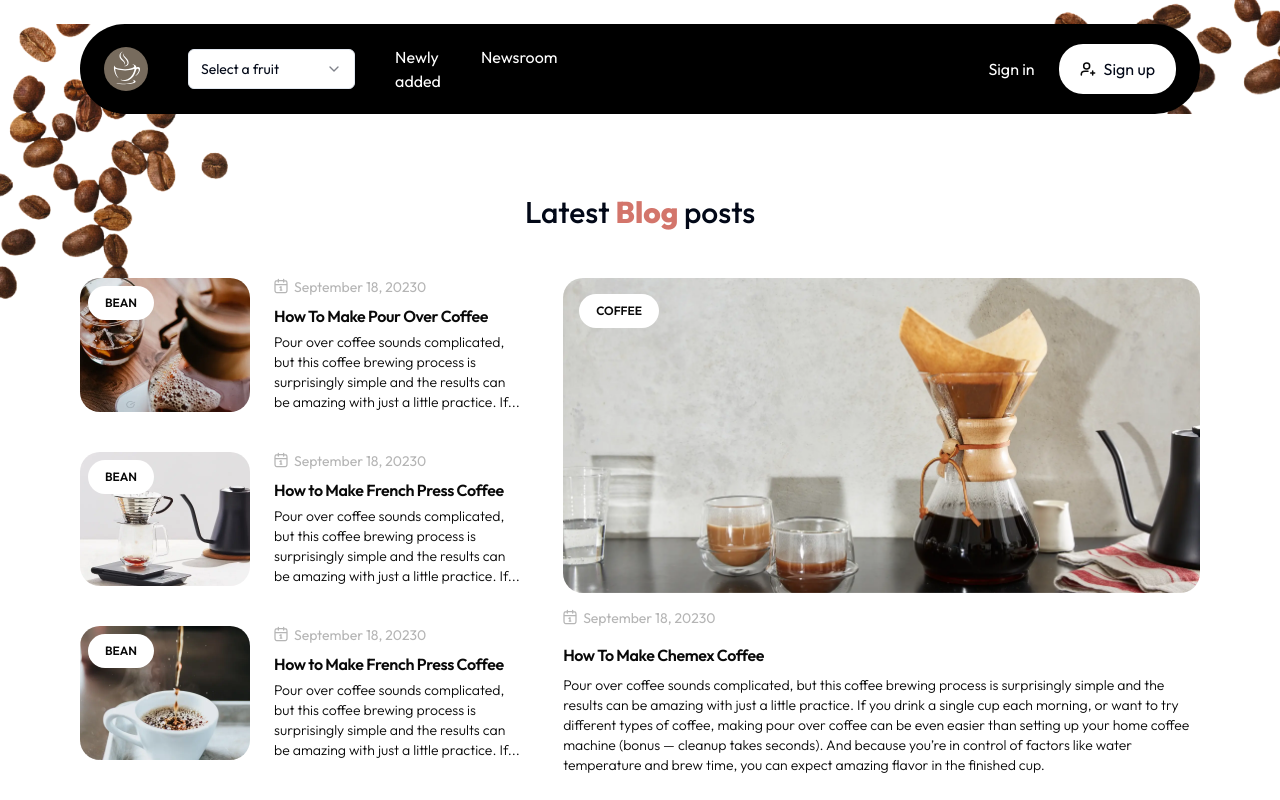
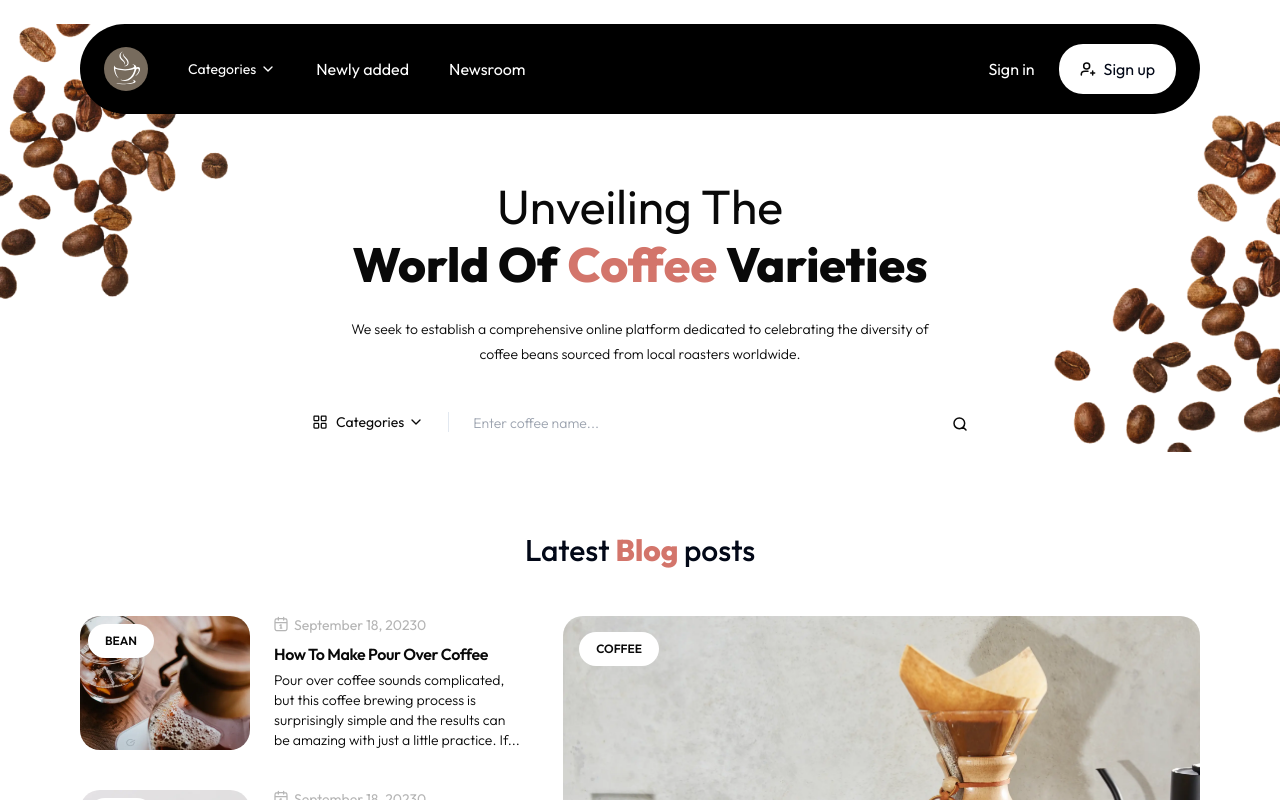
Before and after one commit to neharadialcode/shadcn-practice, a Next.js app: page / in a window 1280 px wide. Shown: the top 800 px of the page. Built offline with nearby package versions, Linux system fonts and the light colour scheme.

Commit message:
hero and header navbar is done

```diff
--- /dev/null
+++ b/src/components/AllSelect.jsx
@@ -0,0 +1,38 @@
+import React from 'react'
+import {
+    Select,
+    SelectContent,
+    SelectGroup,
+    SelectItem,
+    SelectLabel,
+    SelectTrigger,
+    SelectValue,
+} from "@/components/ui/select"
+import { CategoryIcon } from './Icons'
+
+const AllSelect = (props) => {
+    return (
+        <>
+            <Select className="p-0 border-none focus:border-none">
+                <SelectTrigger className={`p-0 bg-transparent group text-white hover:text-blue-600 duration-300 border-none outline-none focus:outline-none ${props.className}`}>
+                    <div className={`hidden ${props.className}`}>
+                        <CategoryIcon />
+                    </div>
+                    <SelectValue className='p-0' placeholder="Categories" />
+                </SelectTrigger>
+                <SelectContent>
+                    <SelectGroup>
+                        <SelectLabel>Fruits</SelectLabel>
+                        <SelectItem value="apple">Apple</SelectItem>
+                        <SelectItem value="banana">Banana</SelectItem>
+                        <SelectItem value="blueberry">Blueberry</SelectItem>
+                        <SelectItem value="grapes">Grapes</SelectItem>
+                        <SelectItem value="pineapple">Pineapple</SelectItem>
+                    </SelectGroup>
+                </SelectContent>
+            </Select>
+        </>
+    )
+}
+
+export default AllSelect
--- a/src/components/Header.jsx
+++ b/src/components/Header.jsx
@@ -2,17 +2,11 @@
 import Image from 'next/image'
 import React, { useState } from 'react'
 import { MainLogo, MenuIcon, SignUpPeople } from './Icons'
-import {
-    Select,
-    SelectContent,
-    SelectGroup,
-    SelectItem,
-    SelectLabel,
-    SelectTrigger,
-    SelectValue,
-} from "@/components/ui/select"
+
 import Link from 'next/link'
 import MobileHeader from './MobileHeader'
+import Hero from './Hero'
+import AllSelect from './AllSelect'
 
 
 const Header = () => {
@@ -20,29 +14,15 @@ const Header = () => {
     return (
         <>
             <div className="max-w-[1900px] relative mx-auto">
-                <Image className='absolute top-0 start-0' height={400} width={250} src="/assets/images/webp/header_top_start_img_bean.webp" alt='image' />
-                <Image className='absolute bottom-0 end-0' height={400} width={250} src="/assets/images/webp/header_bottom_end_img_bean.webp" alt='image' />
+                <Image className='absolute z-[-1] hidden md:flex top-0 start-0' height={400} width={250} src="/assets/images/webp/header_top_start_img_bean.webp" alt='image' />
+                <Image className='absolute z-[-1] hidden md:flex bottom-0 end-0' height={400} width={250} src="/assets/images/webp/header_bottom_end_img_bean.webp" alt='image' />
                 <div className="max-w-[1120px] relative z-10 mx-auto px-3 xl:px-0">
                     <div className='mt-4 md:mt-6 py-3 md:py-5 px-4 md:px-6 bg-black rounded-[50px] md:rounded-[96px] flex justify-between items-center'>
                         <div className='flex gap-5 md:gap-10 items-center'>
                             <Link href="/" className='text-base text-white hover:text-blue-600 duration-300'>
                                 <MainLogo />
                             </Link>
-                            <Select>
-                                <SelectTrigger>
-                                    <SelectValue placeholder="Select a fruit" />
-                                </SelectTrigger>
-                                <SelectContent>
-                                    <SelectGroup>
-                                        <SelectLabel>Fruits</SelectLabel>
-                                        <SelectItem value="apple">Apple</SelectItem>
-                                        <SelectItem value="banana">Banana</SelectItem>
-                                        <SelectItem value="blueberry">Blueberry</SelectItem>
-                                        <SelectItem value="grapes">Grapes</SelectItem>
-                                        <SelectItem value="pineapple">Pineapple</SelectItem>
-                                    </SelectGroup>
-                                </SelectContent>
-                            </Select>
+                            <AllSelect />
                             <div className="hidden sm:flex gap-5 md:gap-10">
                                 <Link href="/" className='text-base text-white hover:text-blue-600 duration-300'>Newly added</Link>
                                 <Link href="/" className='text-base text-white hover:text-blue-600 duration-300'>Newsroom</Link>
@@ -55,7 +35,7 @@ const Header = () => {
                                 Sign up
                             </Link>
                         </div>
-                        <div onClick={() => { setNavigationOpen(true) }} className="sm:hidden">
+                        <div onClick={() => { setNavigationOpen(true) }} className="sm:hidden cursor-pointer">
                             <MenuIcon />
                         </div>
                         <div className={`${navigationOpen ? "left-0 top-0" : "-left-full top-0"} z-[100] fixed w-full h-full bg-black duration-300`}>
@@ -63,6 +43,7 @@ const Header = () => {
                         </div>
                     </div>
                 </div>
+                <Hero />
             </div>
 
         </>
--- /dev/null
+++ b/src/components/Hero.jsx
@@ -0,0 +1,37 @@
+import React from 'react'
+import AllSelect from './AllSelect'
+import { BlackSearch, CategoryIcon, } from './Icons'
+
+const Hero = () => {
+    return (
+        <>
+            <div className="max-w-[1120px] mx-auto px-3 xl:px-0 pt-16">
+                <h1 className='text-3xl sm:text-4xl md:text-5xl font-normal capitalize text-center text-[#090909] !leading-[120%]'>
+                    Unveiling the {" "}
+                    <span className='font-extrabold sm:block'>world of
+                        {" "}   <span className='text-[#d3756b]'>coffee</span>
+                        {" "} varieties
+                    </span>
+                </h1>
+                <p className="text-center !leading-[180%] text-sm font-light max-w-[592px] mx-auto text-[#090909] pt-6">
+                    We seek to establish a comprehensive online platform dedicated to celebrating the diversity of coffee beans sourced from local roasters worldwide.
+                </p>
+                <div className='mt-6 max-w-[720px] mx-auto px-4 sm:px-6 md:px-8 py-[18px]'>
+                    <div className="flex items-center">
+                        <div className="border-e  sm:pe-4">
+                            <AllSelect className={"text-[#090909] !flex me-2"} />
+                        </div>
+                        <div className="relative max-w-[600px] w-full  ms-3 sm:ms-6">
+                            <div className="absolute end-0 top-1.5 z-0 cursor-pointer">
+                                <BlackSearch />
+                            </div>
+                            <input className='focus:outline-none text-sm font-light w-full pe-5' type="text" placeholder='Enter coffee name...' />
+                        </div>
+                    </div>
+                </div>
+            </div>
+        </>
+    )
+}
+
+export default Hero
--- a/src/components/Icons.jsx
+++ b/src/components/Icons.jsx
@@ -388,3 +388,25 @@ export const CrossIcon = () => {
     </svg>
   );
 };
+// TOAST CROSS ICON
+export const CategoryIcon = () => {
+  return (
+    <svg width="16" height="16" viewBox="0 0 16 16" fill="none" xmlns="http://www.w3.org/2000/svg">
+      <path className="group-hover:stroke-blue-600 duration-300" d="M5.6 2H3.06667C2.6933 2 2.50661 2 2.36401 2.07266C2.23856 2.13658 2.13658 2.23856 2.07266 2.36401C2 2.50661 2 2.6933 2 3.06667V5.6C2 5.97337 2 6.16005 2.07266 6.30266C2.13658 6.4281 2.23856 6.53009 2.36401 6.594C2.50661 6.66667 2.6933 6.66667 3.06667 6.66667H5.6C5.97337 6.66667 6.16005 6.66667 6.30266 6.594C6.4281 6.53009 6.53009 6.4281 6.594 6.30266C6.66667 6.16005 6.66667 5.97337 6.66667 5.6V3.06667C6.66667 2.6933 6.66667 2.50661 6.594 2.36401C6.53009 2.23856 6.4281 2.13658 6.30266 2.07266C6.16005 2 5.97337 2 5.6 2Z" stroke="#090909" stroke-width="1.25" stroke-linecap="round" stroke-linejoin="round" />
+      <path className="group-hover:stroke-blue-600 duration-300" d="M12.9333 2H10.4C10.0266 2 9.83995 2 9.69734 2.07266C9.5719 2.13658 9.46991 2.23856 9.406 2.36401C9.33333 2.50661 9.33333 2.6933 9.33333 3.06667V5.6C9.33333 5.97337 9.33333 6.16005 9.406 6.30266C9.46991 6.4281 9.5719 6.53009 9.69734 6.594C9.83995 6.66667 10.0266 6.66667 10.4 6.66667H12.9333C13.3067 6.66667 13.4934 6.66667 13.636 6.594C13.7614 6.53009 13.8634 6.4281 13.9273 6.30266C14 6.16005 14 5.97337 14 5.6V3.06667C14 2.6933 14 2.50661 13.9273 2.36401C13.8634 2.23856 13.7614 2.13658 13.636 2.07266C13.4934 2 13.3067 2 12.9333 2Z" stroke="#090909" stroke-width="1.25" stroke-linecap="round" stroke-linejoin="round" />
+      <path className="group-hover:stroke-blue-600 duration-300" d="M12.9333 9.33333H10.4C10.0266 9.33333 9.83995 9.33333 9.69734 9.406C9.5719 9.46991 9.46991 9.5719 9.406 9.69734C9.33333 9.83995 9.33333 10.0266 9.33333 10.4V12.9333C9.33333 13.3067 9.33333 13.4934 9.406 13.636C9.46991 13.7614 9.5719 13.8634 9.69734 13.9273C9.83995 14 10.0266 14 10.4 14H12.9333C13.3067 14 13.4934 14 13.636 13.9273C13.7614 13.8634 13.8634 13.7614 13.9273 13.636C14 13.4934 14 13.3067 14 12.9333V10.4C14 10.0266 14 9.83995 13.9273 9.69734C13.8634 9.5719 13.7614 9.46991 13.636 9.406C13.4934 9.33333 13.3067 9.33333 12.9333 9.33333Z" stroke="#090909" stroke-width="1.25" stroke-linecap="round" stroke-linejoin="round" />
+      <path className="group-hover:stroke-blue-600 duration-300" d="M5.6 9.33333H3.06667C2.6933 9.33333 2.50661 9.33333 2.36401 9.406C2.23856 9.46991 2.13658 9.5719 2.07266 9.69734C2 9.83995 2 10.0266 2 10.4V12.9333C2 13.3067 2 13.4934 2.07266 13.636C2.13658 13.7614 2.23856 13.8634 2.36401 13.9273C2.50661 14 2.6933 14 3.06667 14H5.6C5.97337 14 6.16005 14 6.30266 13.9273C6.4281 13.8634 6.53009 13.7614 6.594 13.636C6.66667 13.4934 6.66667 13.3067 6.66667 12.9333V10.4C6.66667 10.0266 6.66667 9.83995 6.594 9.69734C6.53009 9.5719 6.4281 9.46991 6.30266 9.406C6.16005 9.33333 5.97337 9.33333 5.6 9.33333Z" stroke="#090909" stroke-width="1.25" stroke-linecap="round" stroke-linejoin="round" />
+    </svg>
+
+  );
+};
+// TOAST CROSS ICON
+export const BlackSearch = () => {
+  return (
+    <svg width="16" height="16" viewBox="0 0 16 16" fill="none" xmlns="http://www.w3.org/2000/svg">
+      <path d="M14 14L11.1 11.1M12.6667 7.33333C12.6667 10.2789 10.2789 12.6667 7.33333 12.6667C4.38781 12.6667 2 10.2789 2 7.33333C2 4.38781 4.38781 2 7.33333 2C10.2789 2 12.6667 4.38781 12.6667 7.33333Z" stroke="#090909" stroke-width="1.5" stroke-linecap="round" stroke-linejoin="round" />
+    </svg>
+
+
+  );
+};
--- a/src/components/MobileHeader.jsx
+++ b/src/components/MobileHeader.jsx
@@ -14,7 +14,7 @@ import {
 const MobileHeader = ({ setNavigationOpen }) => {
     return (
         <>
-            <div onClick={() => setNavigationOpen(false)} className="absolute top-5 end-5">
+            <div onClick={() => setNavigationOpen(false)} className="absolute top-5 end-5 cursor-pointer">
                 <CrossIcon />
             </div>
             <div className='flex flex-col justify-center items-center h-full gap-5'>
--- a/src/components/ui/select.jsx
+++ b/src/components/ui/select.jsx
@@ -14,13 +14,13 @@ const SelectTrigger = React.forwardRef(({ className, children, ...props }, ref)
   <SelectPrimitive.Trigger
     ref={ref}
     className={cn(
-      "flex h-10 w-full items-center justify-between rounded-md border border-input bg-background px-3 py-2 text-sm ring-offset-background placeholder:text-muted-foreground focus:outline-none focus:ring-2 focus:ring-ring focus:ring-offset-2 disabled:cursor-not-allowed disabled:opacity-50 [&>span]:line-clamp-1",
+      "flex items-center justify-between bg-background px-3 py-2 text-sm  placeholder:text-muted-foreground focus:outline-none focus:ring-offset-2 disabled:cursor-not-allowed disabled:opacity-50 [&>span]:line-clamp-1",
       className
     )}
     {...props}>
     {children}
     <SelectPrimitive.Icon asChild>
-      <ChevronDown className="h-4 w-4 opacity-50" />
+      <ChevronDown className="h-4 w-4 ms-1" />
     </SelectPrimitive.Icon>
   </SelectPrimitive.Trigger>
 ))
@@ -52,9 +52,9 @@ const SelectContent = React.forwardRef(({ className, children, position = "poppe
     <SelectPrimitive.Content
       ref={ref}
       className={cn(
-        "relative z-50 max-h-96 min-w-[8rem] overflow-hidden rounded-md border bg-popover text-popover-foreground shadow-md data-[state=open]:animate-in data-[state=closed]:animate-out data-[state=closed]:fade-out-0 data-[state=open]:fade-in-0 data-[state=closed]:zoom-out-95 data-[state=open]:zoom-in-95 data-[side=bottom]:slide-in-from-top-2 data-[side=left]:slide-in-from-right-2 data-[side=right]:slide-in-from-left-2 data-[side=top]:slide-in-from-bottom-2",
+        "relative z-50 max-h-96  overflow-hidden rounded-md bg-popover text-popover-foreground shadow-md data-[state=open]:animate-in data-[state=closed]:animate-out data-[state=closed]:fade-out-0 data-[state=open]:fade-in-0 data-[state=closed]:zoom-out-95 data-[state=open]:zoom-in-95 data-[side=bottom]:slide-in-from-top-2 data-[side=left]:slide-in-from-right-2 data-[side=right]:slide-in-from-left-2 data-[side=top]:slide-in-from-bottom-2",
         position === "popper" &&
-          "data-[side=bottom]:translate-y-1 data-[side=left]:-translate-x-1 data-[side=right]:translate-x-1 data-[side=top]:-translate-y-1",
+        "data-[side=bottom]:translate-y-1 data-[side=left]:-translate-x-1 data-[side=right]:translate-x-1 data-[side=top]:-translate-y-1",
         className
       )}
       position={position}
@@ -83,7 +83,7 @@ const SelectItem = React.forwardRef(({ className, children, ...props }, ref) =>
   <SelectPrimitive.Item
     ref={ref}
     className={cn(
-      "relative flex w-full cursor-default select-none items-center rounded-sm py-1.5 pl-8 pr-2 text-sm outline-none focus:bg-accent focus:text-accent-foreground data-[disabled]:pointer-events-none data-[disabled]:opacity-50",
+      "relative flex w-full cursor-pointer hover:!text-blue-600 select-none items-center rounded-sm py-1.5 pl-8 pr-2 text-sm outline-none focus:bg-transparent focus:text-accent-foreground data-[disabled]:pointer-events-none data-[disabled]:opacity-50",
       className
     )}
     {...props}>
--- a/src/pages/index.js
+++ b/src/pages/index.js
@@ -21,7 +21,7 @@ export default function Home() {
       <CoffeeGrid />
       <Slider />
       <Footer />
-      <CoffeeBean />
+      {/* <CoffeeBean /> */}
     </>
   );
 }
```
